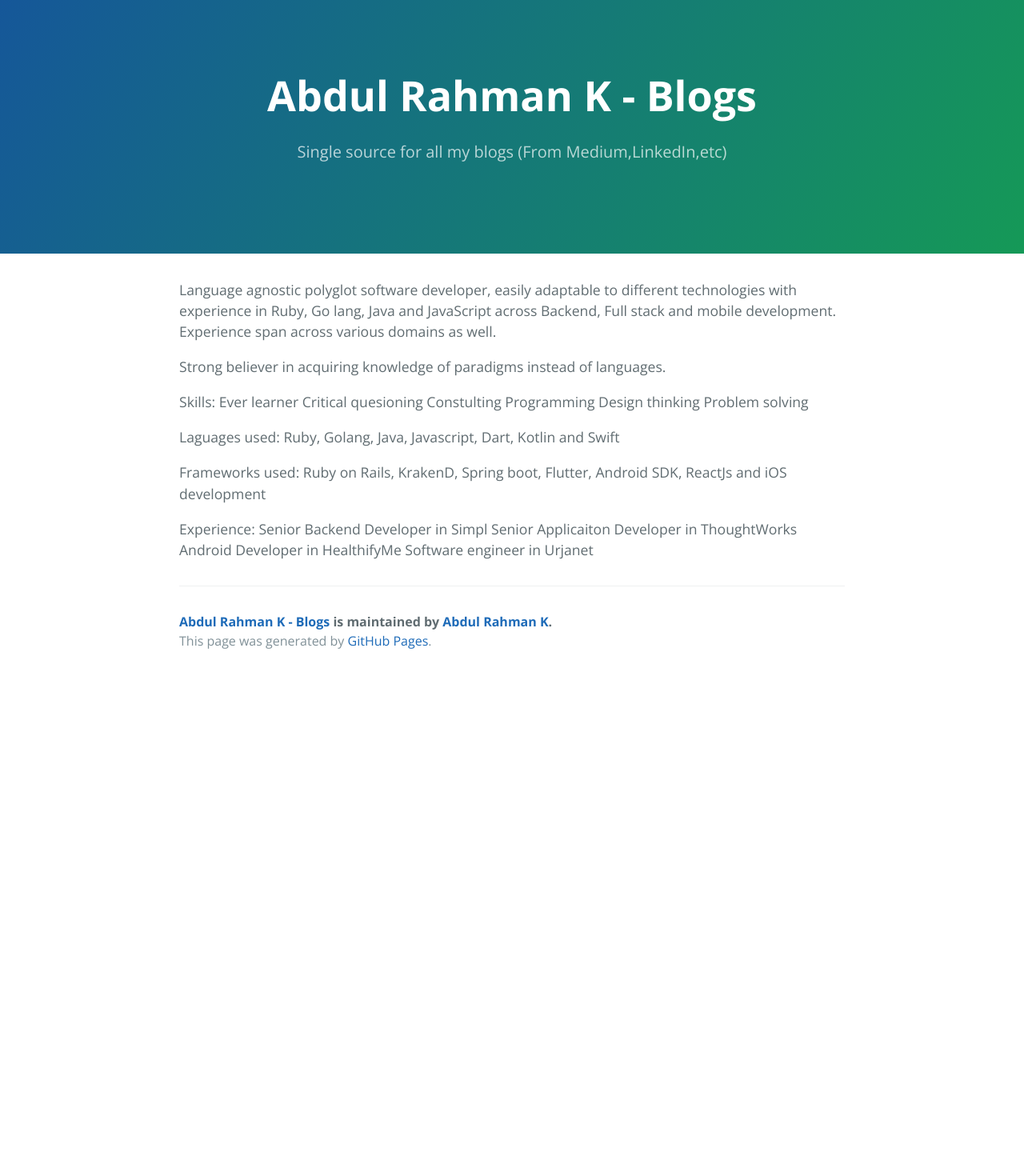
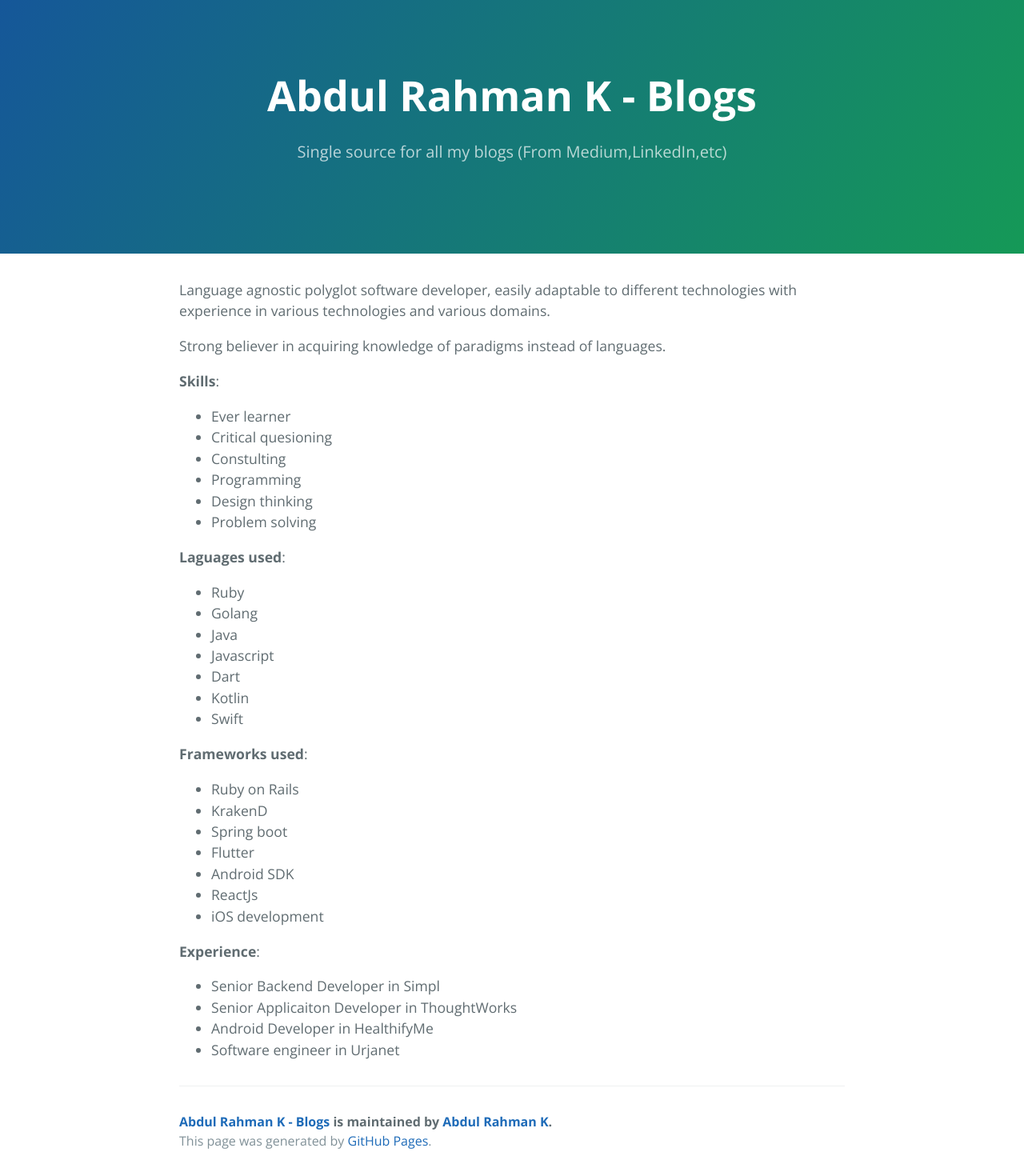
Before and after one commit to abdulrahmank/abdulrahmank.github.io, a Jekyll site: the page built from about.md, in a window 1280 px wide. Shown: the whole page at 80% size. Built offline with Jekyll 4.4.1, drawn with Linux system fonts in a browser that asks for light colours; before the commit the page ends 900 px from its top, so only the background shows below that.

Commit message:
Style about page

```diff
--- a/about.md
+++ b/about.md
@@ -5,27 +5,38 @@ permalink: /about
 ---
 
 Language agnostic polyglot software developer, easily adaptable to different technologies
-with experience in Ruby, Go lang, Java and JavaScript across Backend, Full stack and mobile
-development. Experience span across various domains as well.
+with experience in various technologies and various domains.
 
 Strong believer in acquiring knowledge of paradigms instead of languages.
 
-Skills:
-Ever learner
-Critical quesioning
-Constulting
-Programming
-Design thinking
-Problem solving
+**Skills**:
+* Ever learner
+* Critical quesioning
+* Constulting
+* Programming
+* Design thinking
+* Problem solving
 
-Laguages used:
-Ruby, Golang, Java, Javascript, Dart, Kotlin and Swift
+**Laguages used**:
+* Ruby
+* Golang
+* Java
+* Javascript
+* Dart
+* Kotlin
+* Swift
 
-Frameworks used:
-Ruby on Rails, KrakenD, Spring boot, Flutter, Android SDK, ReactJs and iOS development
+**Frameworks used**:
+* Ruby on Rails
+* KrakenD
+* Spring boot
+* Flutter
+* Android SDK
+* ReactJs
+* iOS development
 
-Experience:
-Senior Backend Developer in Simpl
-Senior Applicaiton Developer in ThoughtWorks
-Android Developer in HealthifyMe
-Software engineer in Urjanet
+**Experience**:
+* Senior Backend Developer in Simpl
+* Senior Applicaiton Developer in ThoughtWorks
+* Android Developer in HealthifyMe
+* Software engineer in Urjanet
```
Also changed, not shown: 1 other file.
